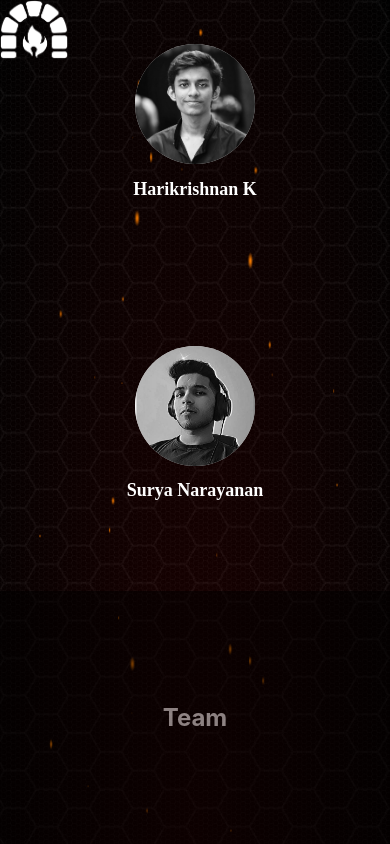
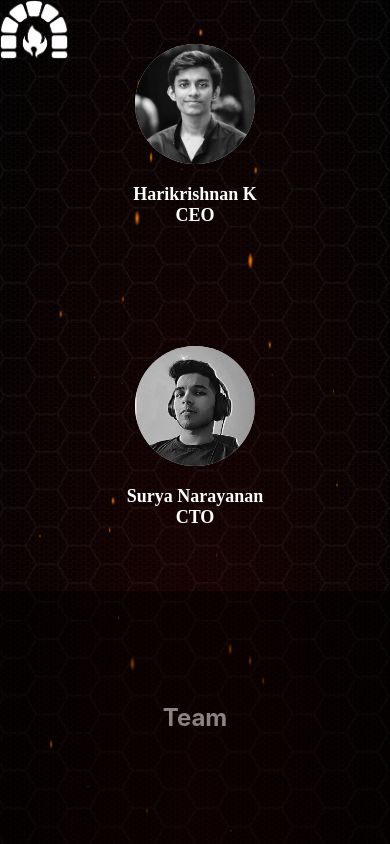
Before and after one commit to hari-h-k-k/Furnace, a React (Create React App) app in the folder furnace/: page /team in a window 390 px wide. Built offline with nearby package versions, Linux system fonts and the light colour scheme.

Commit message:
Team positions added

```diff
--- a/furnace/src/components/home/Home.js
+++ b/furnace/src/components/home/Home.js
@@ -1,4 +1,4 @@
-import React, {useEffect} from 'react';
+import React from 'react';
 import '../../App.scss';
 import About from "../about/About";
 import Navbar from "../header/Navbar";
@@ -7,7 +7,6 @@ import Intro from "../Intro/Intro";
 import Background from "../background/Background";
 import Connect from "../connect/Connect";
 import Team from "../team/Team";
-import Clank from '../../asset/audio/Clank.mp3';
 
 function Home({ prop }) {
     const circleContainers = [];
--- a/furnace/src/components/team/Team.css
+++ b/furnace/src/components/team/Team.css
@@ -21,6 +21,7 @@
     font-family: cursive;
     color: white;
     font-size: 24px;
+    margin-block: 0;
 }
 
 .teamGridLayout {
@@ -39,6 +40,7 @@
     height: 150px;
     border-radius: 50%;
     background-color: #ccc;
+    margin-block-end: 20px;
 }
 
 .image {
@@ -100,7 +102,6 @@
     }
 
     .teamHeading {
-        flex: 2;
         font-size: 18px;
     }
 
--- a/furnace/src/components/team/Team.js
+++ b/furnace/src/components/team/Team.js
@@ -40,7 +40,10 @@ function Card({ item }) {
             >
                 <img src={item.image} alt="Item" className="image" />
             </div>
-            <h2 className="teamHeading">{item.name}</h2>
+            <div style={{display: "contents"}}>
+                <h2 className="teamHeading">{item.name}</h2>
+                <h4 className="teamHeading">{item.position}</h4>
+            </div>
         </div>
     );
 }
--- a/furnace/src/constants/Team.json
+++ b/furnace/src/constants/Team.json
@@ -2,11 +2,13 @@
     {
         "name": "Harikrishnan K",
         "image":"assets/images/team/hari.jpeg",
-        "description": "Our team of skilled professionals possesses a deep understanding and expertise in the latest technologies and programming languages. We have honed our skills through years of hands-on experience and continuous learning, allowing us to tackle complex technical challenges with confidence."
+        "description": "Our team of skilled professionals possesses a deep understanding and expertise in the latest technologies and programming languages. We have honed our skills through years of hands-on experience and continuous learning, allowing us to tackle complex technical challenges with confidence.",
+        "position": "CEO"
     },
     {
         "name": "Surya Narayanan",
         "image":"assets/images/team/surya.jpg",
-        "description": "Our team of skilled professionals possesses a deep understanding and expertise in the latest technologies and programming languages. We have honed our skills through years of hands-on experience and continuous learning, allowing us to tackle complex technical challenges with confidence."
+        "description": "Our team of skilled professionals possesses a deep understanding and expertise in the latest technologies and programming languages. We have honed our skills through years of hands-on experience and continuous learning, allowing us to tackle complex technical challenges with confidence.",
+        "position": "CTO"
     }
 ]
```
